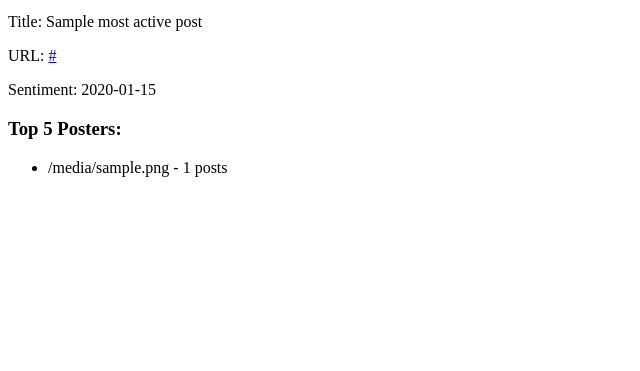
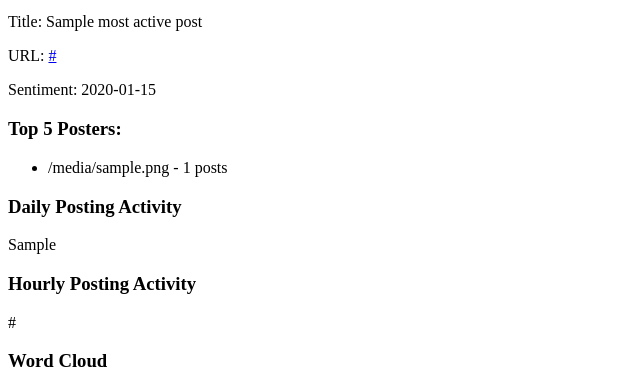
Before and after one commit to Saptharishee/Reddit-Monitor, a Flask app: template templates/visualization.html in a window 1280 px wide. Shown: the part 192-563 px from the top of the page, without its empty margins (0-640 px from the left). Before the commit the page ends 369 px from the top, so only its background shows below. Run offline with Flask 3, Linux system fonts and the light colour scheme; the template is opened without the code that fills it: most values are stand-ins (such as "Sample title", 1, 10 or a date in 2020); some libraries are stand-ins or nearby versions.

Commit message:
Updated Visualization

```diff
--- a/templates/index.html
+++ b/templates/index.html
@@ -25,12 +25,15 @@
                     <div class="post-sentiment">Sentiment: {{ post.sentiment }}</div>
                 </li>
             {% endfor %}
+
         </ul>
+        <a href="/save_csv" class="btn btn-primary">Save as CSV</a>
         {% if pagination %}
             <div class="pagination">
                 {{ pagination.links }}
             </div>
         {% endif %}
     </div>
+
 </body>
 </html>
--- a/templates/network_analysis.html
+++ b/templates/network_analysis.html
@@ -6,5 +6,9 @@
 <body>
     <h1>Network Analysis</h1>
     <img src="\static\network_analysis.png" alt="Network Analysis Plot">
+    <script>
+        // Display the Plotly plot
+        document.getElementById('plot').innerHTML = '{{ plot_html|safe }}';
+    </script>
 </body>
 </html>
--- a/templates/visualization.html
+++ b/templates/visualization.html
@@ -19,10 +19,32 @@
                 <li>{{ poster }} - {{ post_count }} posts</li>
             {% endfor %}
         </ul>
+
+        <!-- Add Daily Posting Activity Chart -->
+        <h3>Daily Posting Activity</h3>
+        <div id="daily_chart">
+            {{ fig_daily|safe }}
+        </div>
+
+        <!-- Add Hourly Posting Activity Chart -->
+        <h3>Hourly Posting Activity</h3>
+        <div id="hourly_chart">
+            {{ fig_hourly|safe }}
+        </div>
     </div>
-    <script>
-        // Display the Plotly plot
-        document.getElementById('plot').innerHTML = '{{ plot_html|safe }}';
-    </script>
+
+
+
+<h3>Word Cloud</h3>
+<div id="wordcloud">
+    <img src="\static\wordcloud.png" alt="Word Cloud">
+</div>
+<script>
+    // Display the Plotly plot
+    document.getElementById('plot').innerHTML = '{{ plot_html|safe }}';
+</script>
+
+
+
 </body>
 </html>
```
Also changed, not shown: templates/topics.html (added, +32 -0 lines).
